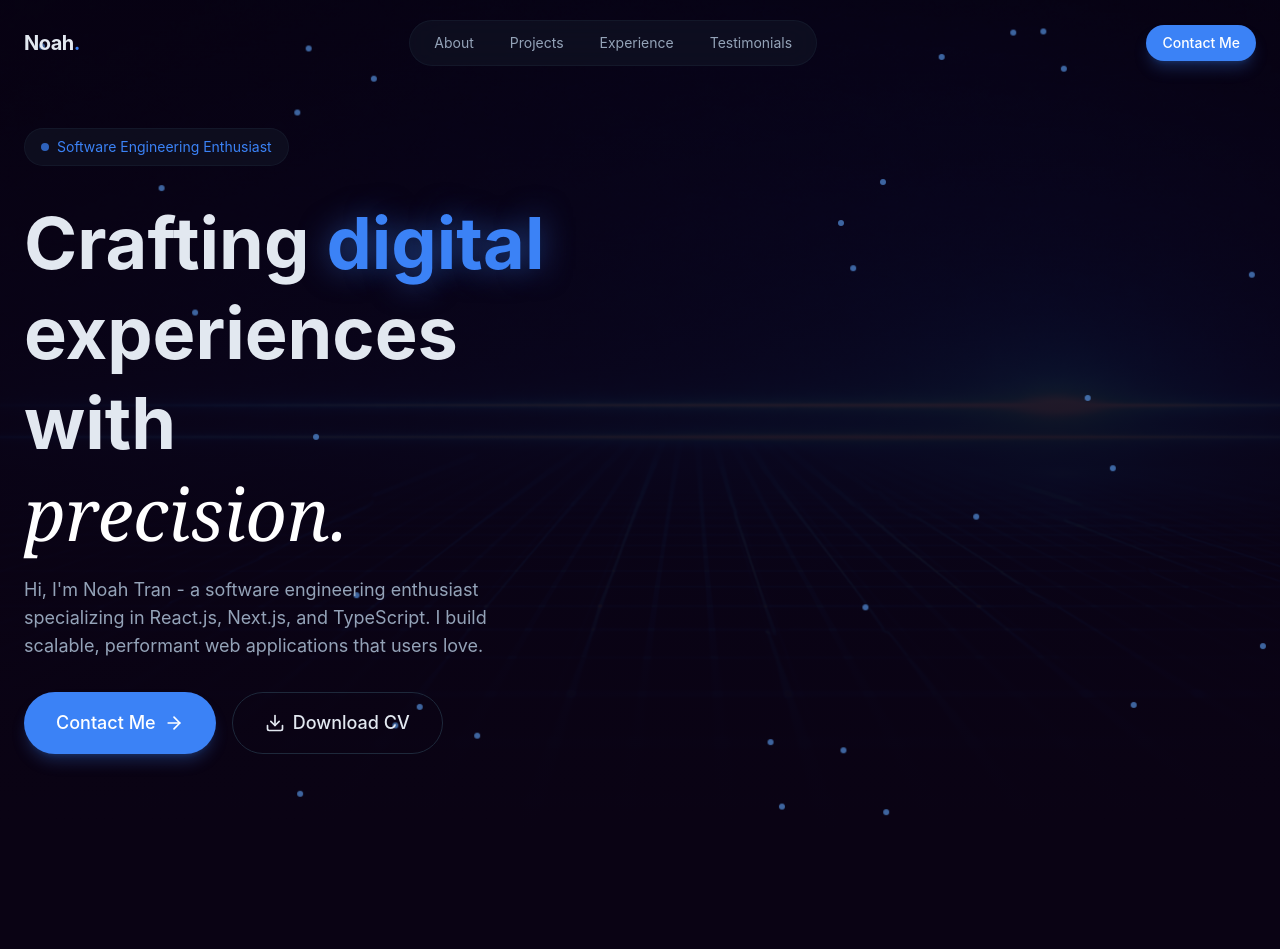
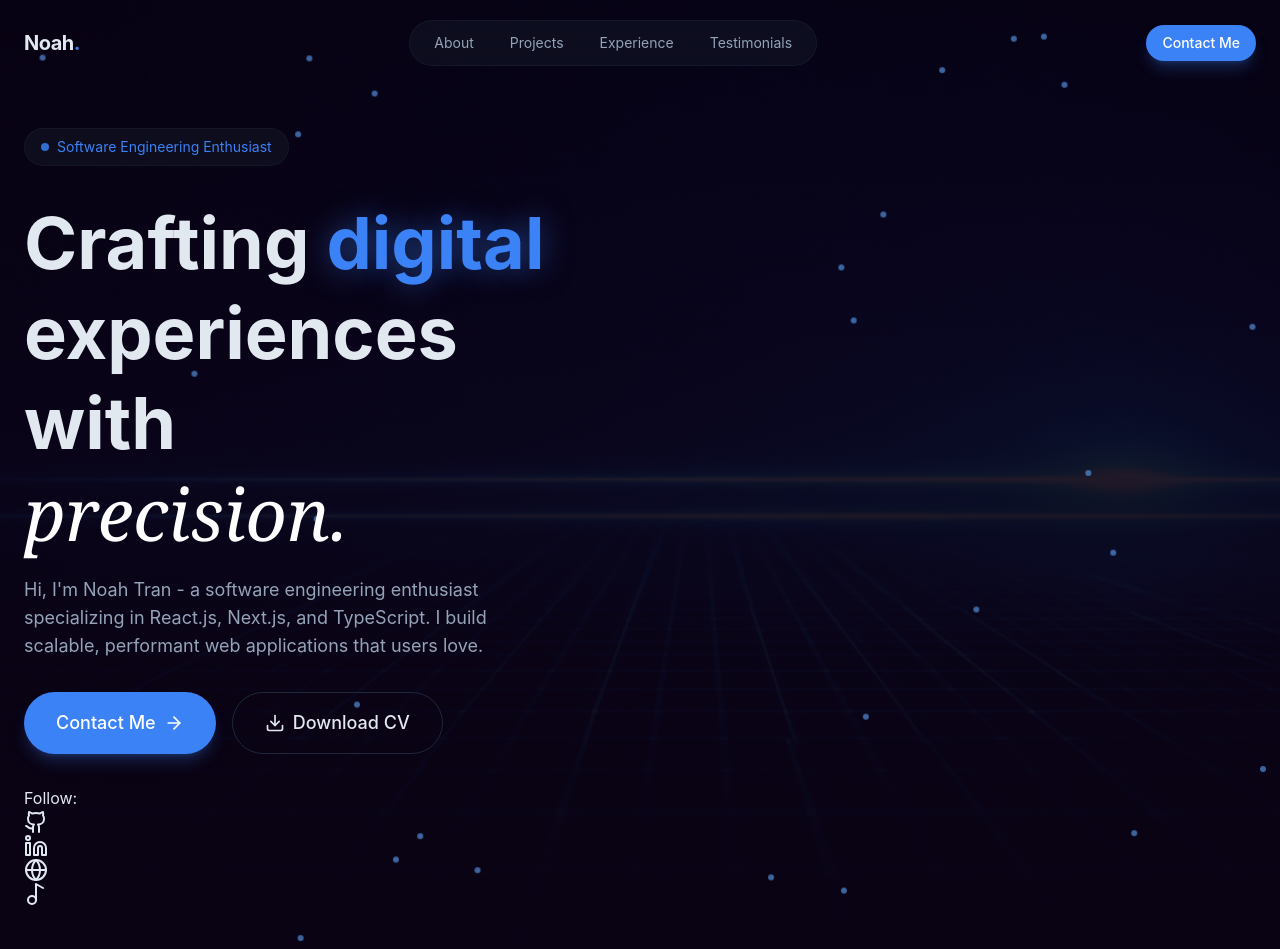
Before and after one commit to noahnoahnoahtran/Web_Dev, a React (Vite) app in the folder Website/10_portfolio/: page / in a window 1280 px wide. Shown: the top 949 px of the page. Before the commit the page ends 834 px from the top, so only its background shows below. Built offline with nearby package versions, Linux system fonts and the light colour scheme.

Commit message:
feat(hero/social): setup social link structure

```diff
--- a/Website/10_portfolio/src/sections/Hero.jsx
+++ b/Website/10_portfolio/src/sections/Hero.jsx
@@ -1,6 +1,6 @@
 import { Button } from "@/components/Button.jsx";
 import { AnimatedBorderButton } from "@/components/AnimatedBorderButton";
-import { ArrowRight } from "lucide-react";
+import { ArrowRight, Github, Linkedin, Globe, Music2 } from "lucide-react";
 
 export const Hero = () => {
   return (
@@ -67,6 +67,30 @@ export const Hero = () => {
               </Button>
               <AnimatedBorderButton />
             </div>
+
+            {/* Social Links */}
+            <div>
+              <span>Follow: </span>
+              {[
+                { icon: Github, href: "https://github.com/noahtran96" },
+                {
+                  icon: Linkedin,
+                  href: "https://www.linkedin.com/in/noahtran96",
+                },
+                {
+                  icon: Globe,
+                  href: "https://justachillgeek.wordpress.com/",
+                },
+                {
+                  icon: Music2,
+                  href: "https://www.tiktok.com/@noahisblogging",
+                },
+              ].map((social, index) => (
+                <a key={index} href={social.href}>
+                  {<social.icon />}
+                </a>
+              ))}
+            </div>
           </div>
           {/* Right Column - Profile Image */}
         </div>
```
